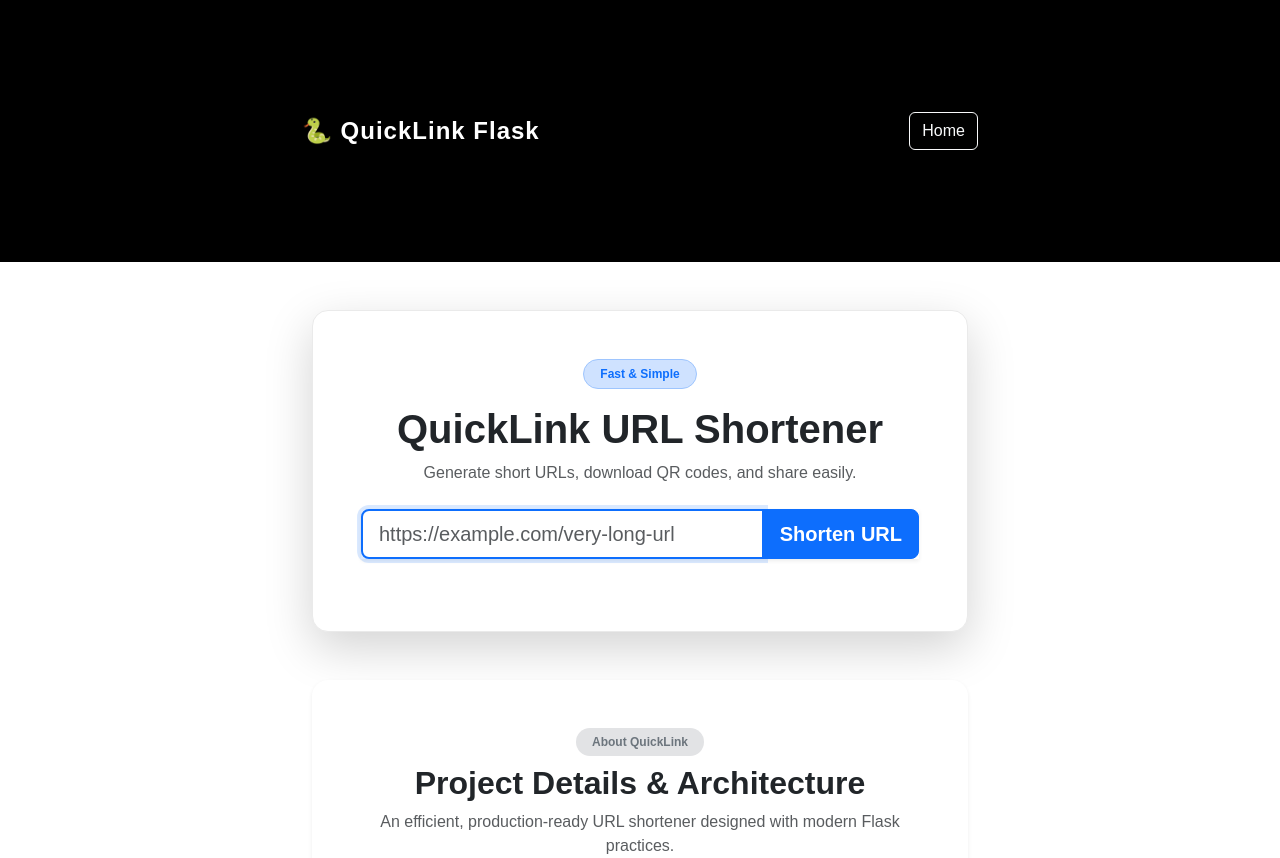
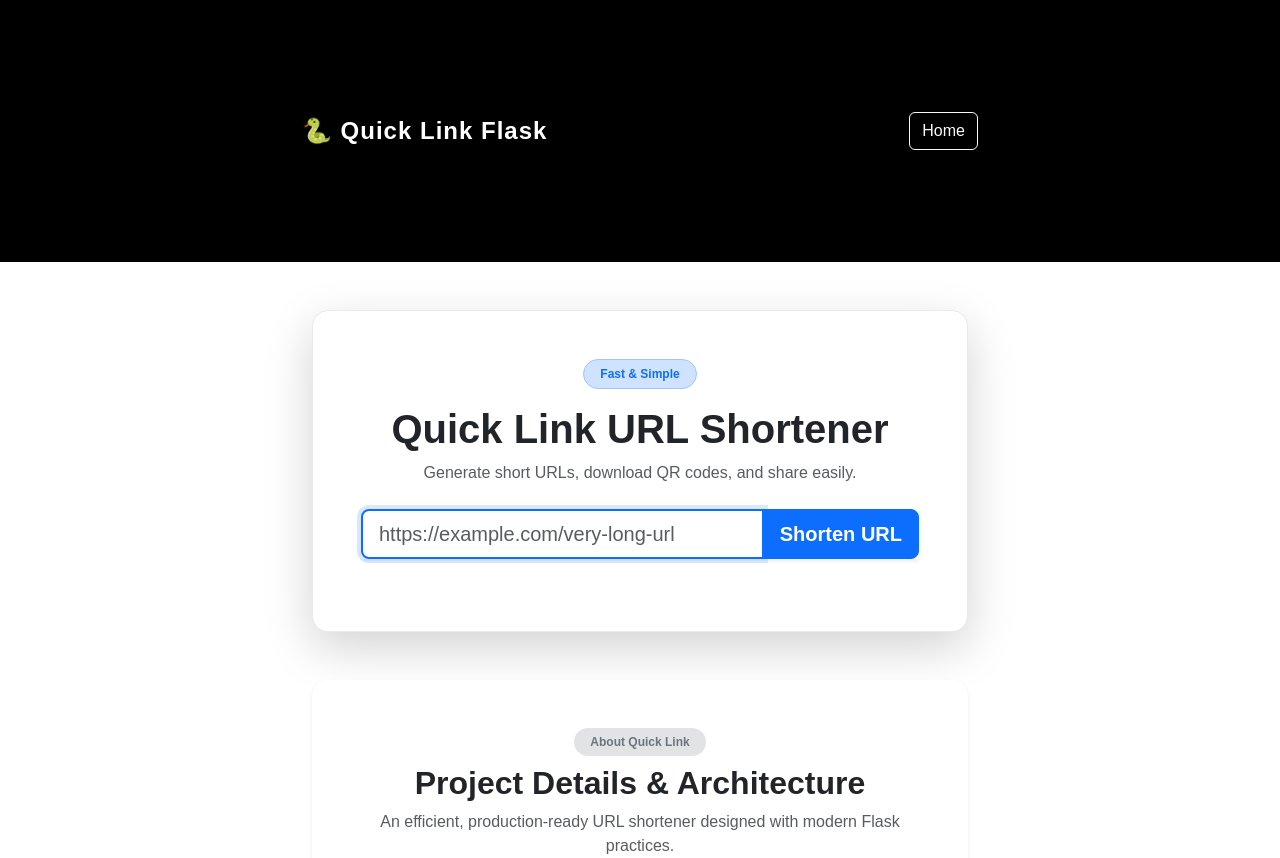
Before and after one commit to charanepuri/quicklink-flask-url-shortener, a Flask app: page / in a window 1280 px wide. Shown: the top 858 px of the page. Run offline with Flask 3, Linux system fonts and the light colour scheme.

Commit message:
Add project logo favicon and adjust QuickLink branding spacing

```diff
--- a/templates/base.html
+++ b/templates/base.html
@@ -4,11 +4,13 @@
         <meta charset="UTF-8">
         <meta name="viewport" content="width=device-width, initial-scale=1.0">
 
-        <title>QuickLink</title>
+        <title>Quick Link URL Shortener</title>
 
         <link href="https://cdn.jsdelivr.net/npm/bootstrap@5.3.7/dist/css/bootstrap.min.css" rel="stylesheet">
 
         <link rel="stylesheet" href="{{ url_for('static', filename='css/style.css') }}">
+
+        <link rel="icon" type="image/x-icon" href="{{ url_for('static', filename='QuickLink URL Shortener.png') }}">
     </head>
     <body>
 
@@ -16,7 +18,7 @@
             <div class="container">
 
                 <a class="navbar-brand fw-bold" href="/">
-                    🐍 QuickLink Flask
+                    🐍 Quick Link Flask
                 </a>
 
                 <div>
--- a/templates/index.html
+++ b/templates/index.html
@@ -13,7 +13,7 @@
                     Fast & Simple
                 </span>
                 <h1 class="display-6 fw-bold mb-2">
-                    QuickLink URL Shortener
+                    Quick Link URL Shortener
                 </h1>
                 <p class="text-muted">
                     Generate short URLs, download QR codes, and share easily.
@@ -101,7 +101,7 @@
 
         <div class="text-center mb-4">
             <span class="badge bg-secondary-subtle text-secondary px-3 py-2 rounded-pill fw-semibold mb-2">
-                About QuickLink
+                About Quick Link
             </span>
             <h2 class="fw-bold">Project Details & Architecture</h2>
             <p class="text-muted">An efficient, production-ready URL shortener designed with modern Flask practices.</p>
```
Also changed, not shown: static/QuickLink URL Shortener.png (added).
